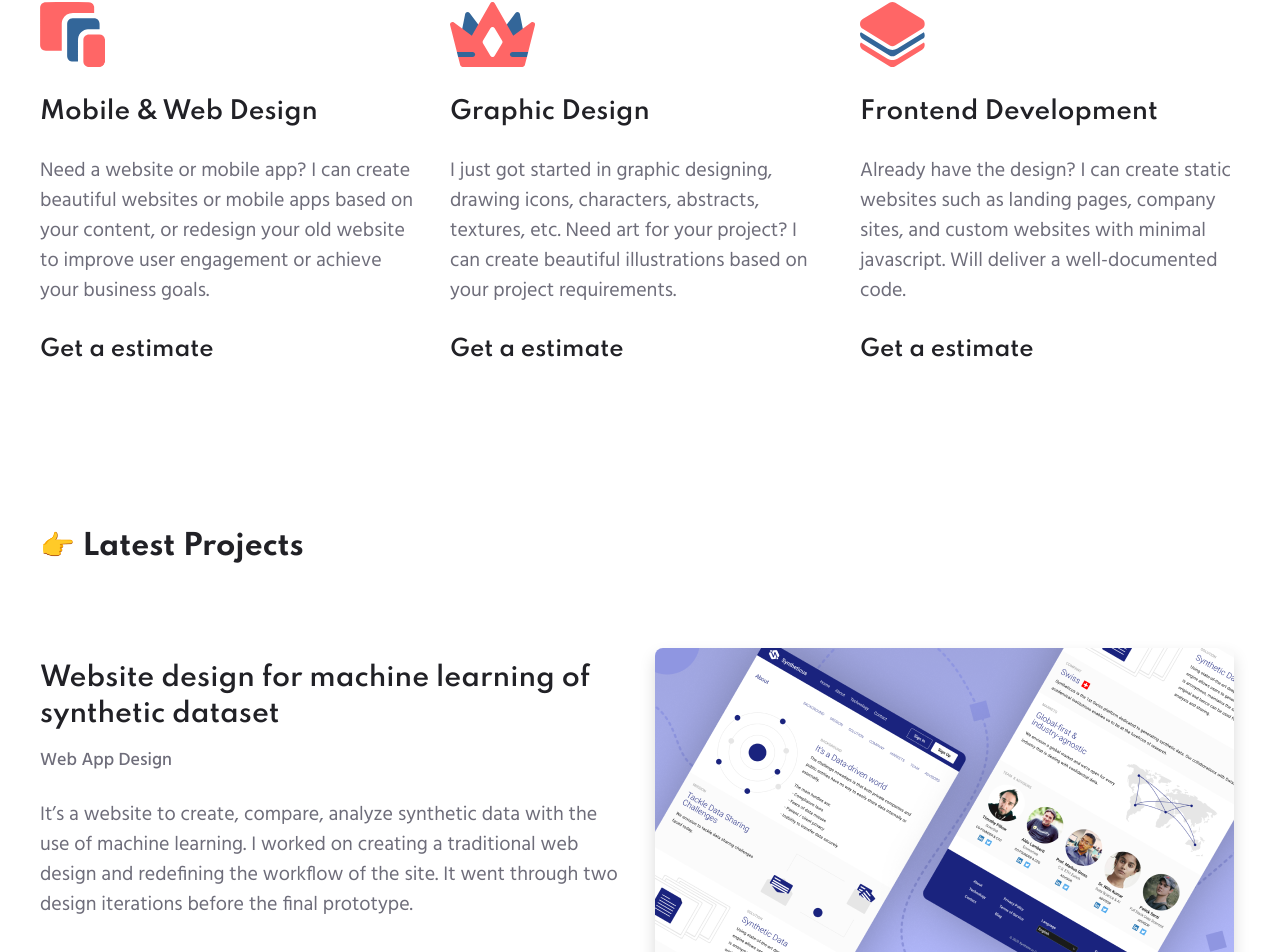
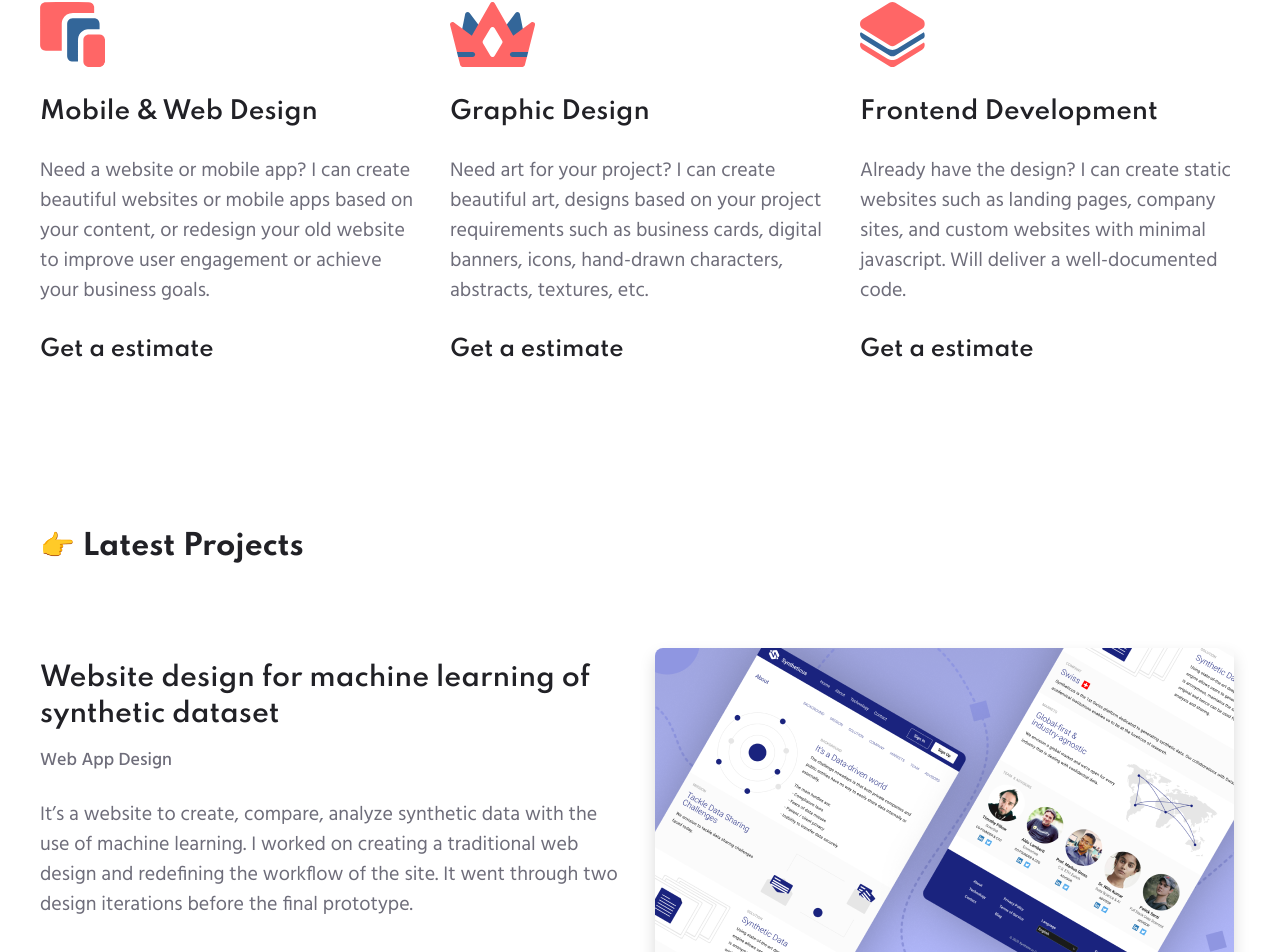
Before and after one commit to narenkram/Lance, a Nuxt app: page / in a window 1280 px wide. Shown: the part 1008-1960 px from the top of the page. Built offline with nearby package versions, Linux system fonts and the light colour scheme.

Commit message:
update graphic design description

```diff
--- a/pages/index.vue
+++ b/pages/index.vue
@@ -51,9 +51,9 @@
           />
           <h4 class="mb-2 mb-md-2 mb-lg-2">Graphic Design</h4>
           <p class="mb-2 mb-md-2 mb-lg-2 Text_M">
-            I just got started in graphic designing, drawing icons, characters,
-            abstracts, textures, etc. Need art for your project? I can create
-            beautiful illustrations based on your project requirements.
+            Need art for your project? I can create beautiful art, designs based
+            on your project requirements such as business cards, digital
+            banners, icons, hand-drawn characters, abstracts, textures, etc.
           </p>
           <a href="#contact" class="Text_L">Get a estimate</a>
         </div>
```
